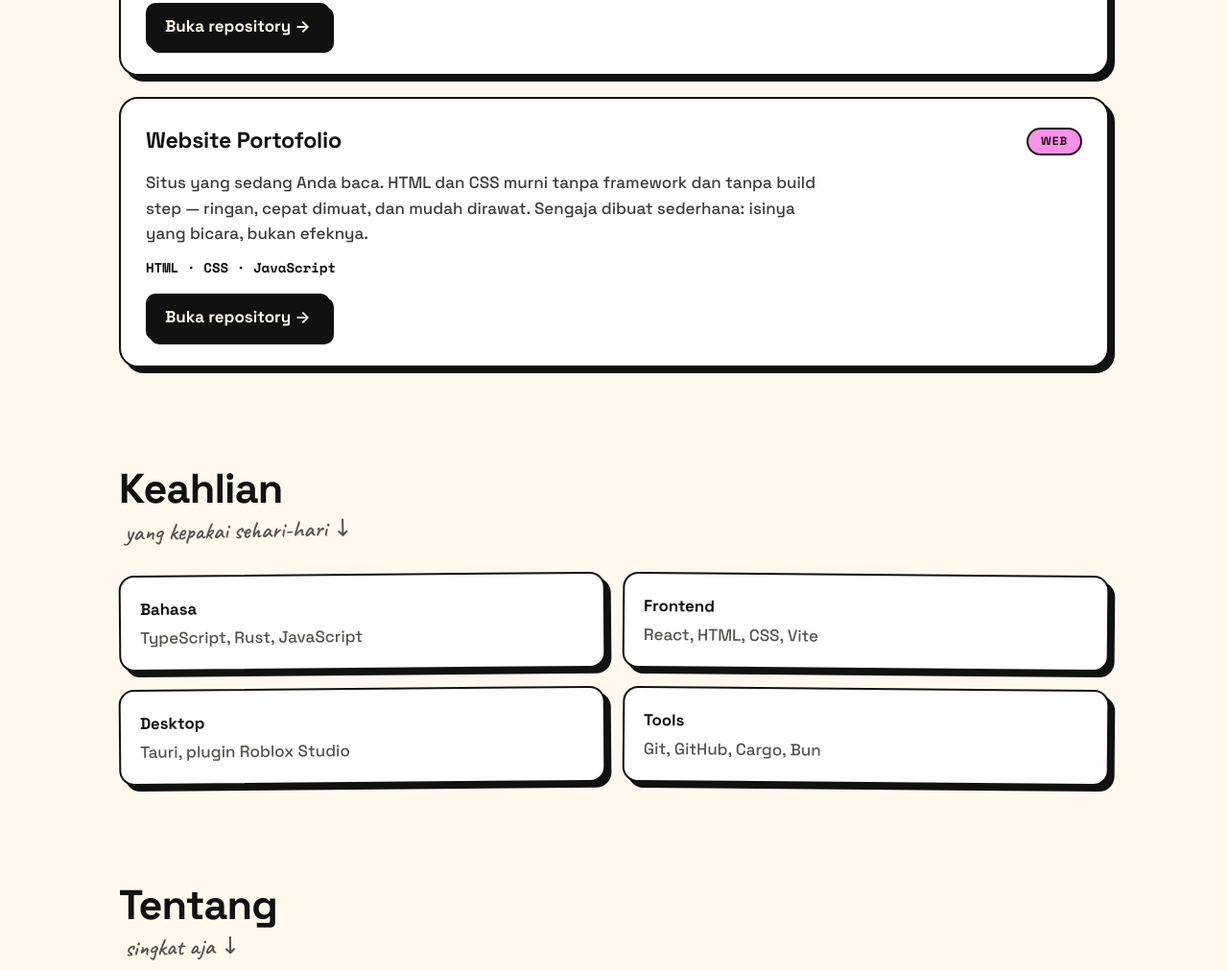
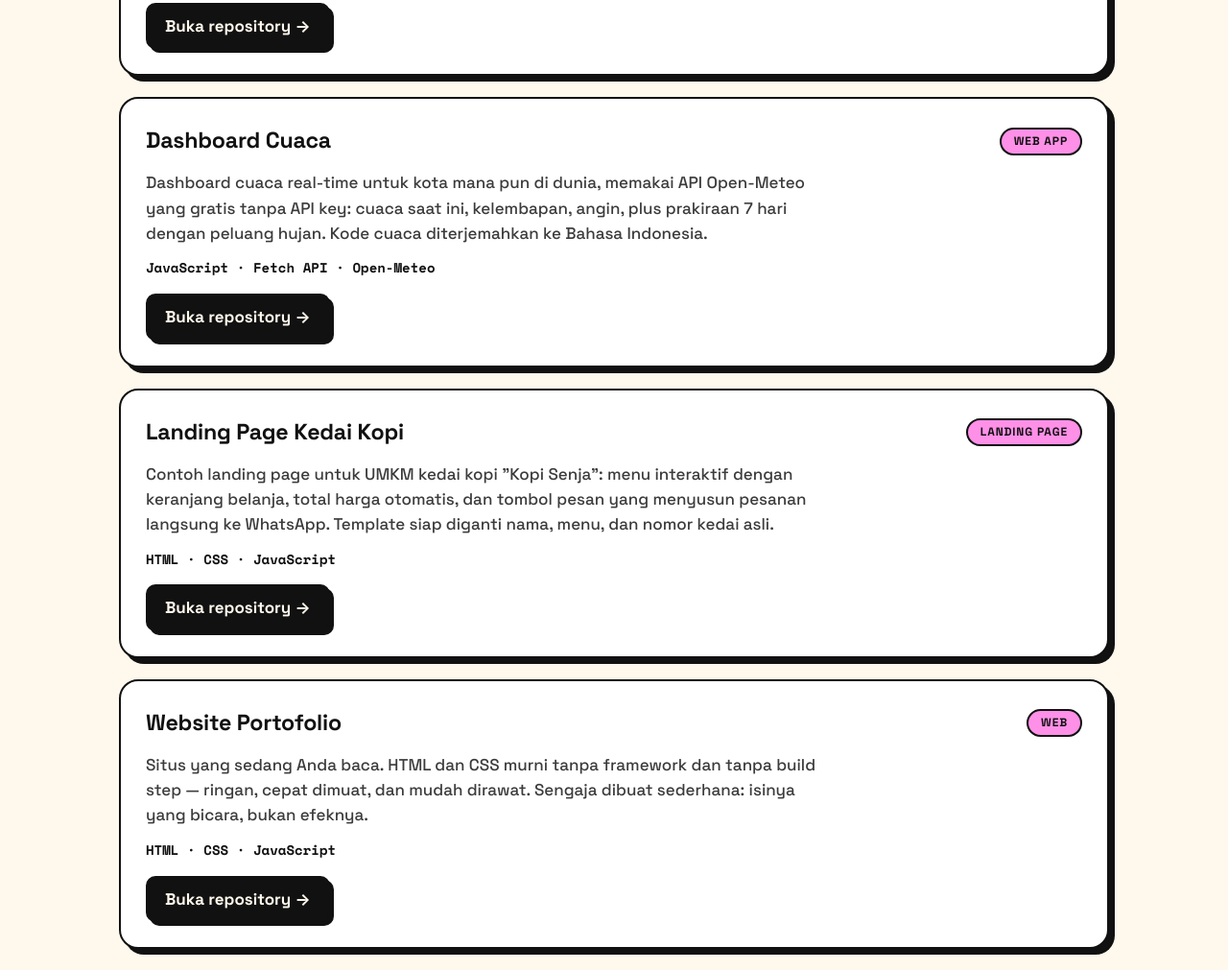
Before and after one commit to kirax-12/remike-dev-portofolio, a plain HTML site: page index.html in a window 1280 px wide. Shown: the part 1979-2990 px from the top of the page at 96% size. Drawn offline with nearby package versions, Linux system fonts and the light colour scheme.

Commit message:
Tambah project Dashboard Cuaca dan Landing Page Kedai Kopi ke daftar proyek

```diff
--- a/index.html
+++ b/index.html
@@ -80,6 +80,26 @@
 
       <article class="project">
         <div class="project-head">
+          <h3>Dashboard Cuaca</h3>
+          <span class="tag">Web App</span>
+        </div>
+        <p>Dashboard cuaca real-time untuk kota mana pun di dunia, memakai API Open-Meteo yang gratis tanpa API key: cuaca saat ini, kelembapan, angin, plus prakiraan 7 hari dengan peluang hujan. Kode cuaca diterjemahkan ke Bahasa Indonesia.</p>
+        <p class="project-meta">JavaScript · Fetch API · Open-Meteo</p>
+        <a class="project-link" href="https://github.com/kirax-12/dashboard-cuaca" target="_blank" rel="noopener">Buka repository →</a>
+      </article>
+
+      <article class="project">
+        <div class="project-head">
+          <h3>Landing Page Kedai Kopi</h3>
+          <span class="tag">Landing Page</span>
+        </div>
+        <p>Contoh landing page untuk UMKM kedai kopi "Kopi Senja": menu interaktif dengan keranjang belanja, total harga otomatis, dan tombol pesan yang menyusun pesanan langsung ke WhatsApp. Template siap diganti nama, menu, dan nomor kedai asli.</p>
+        <p class="project-meta">HTML · CSS · JavaScript</p>
+        <a class="project-link" href="https://github.com/kirax-12/landing-page-kedai-kopi" target="_blank" rel="noopener">Buka repository →</a>
+      </article>
+
+      <article class="project">
+        <div class="project-head">
           <h3>Website Portofolio</h3>
           <span class="tag">Web</span>
         </div>
```
